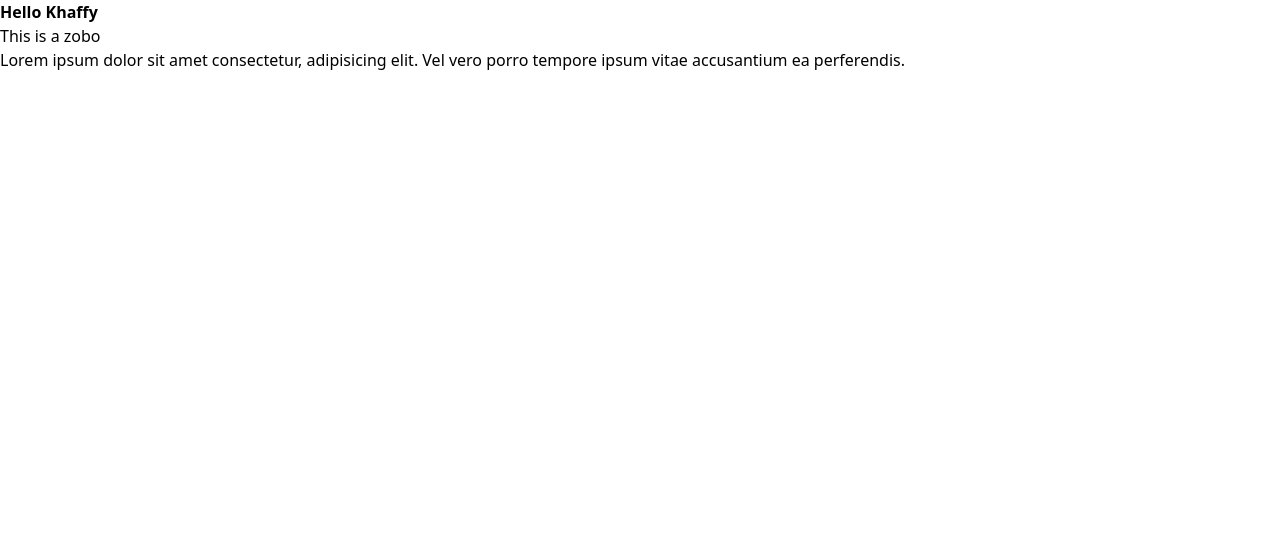
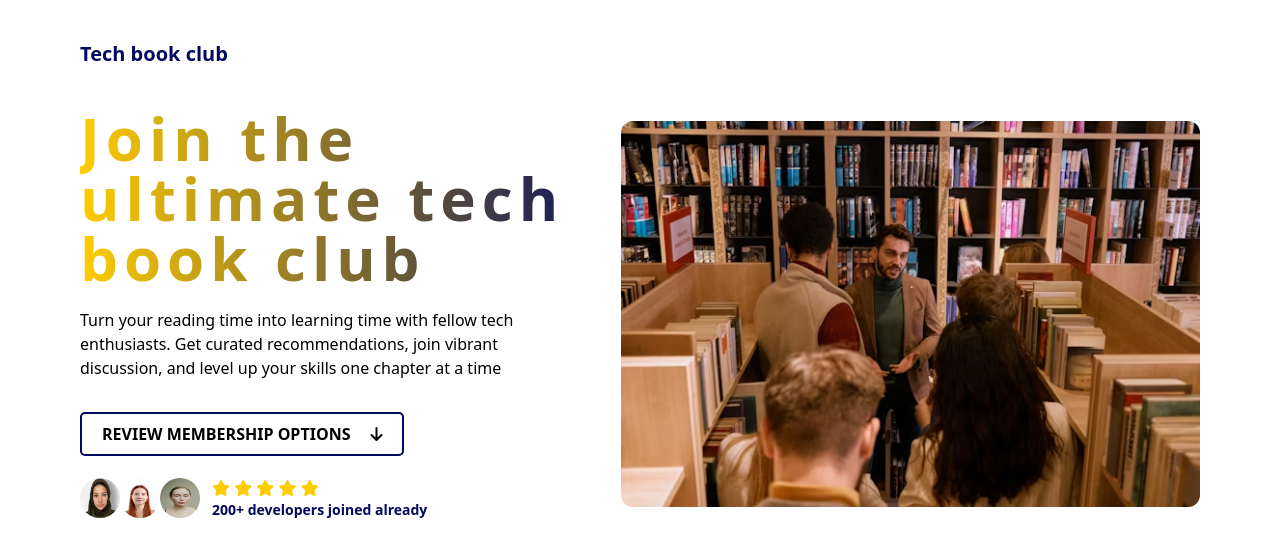
Before and after one commit to Khaffycodes/landing-page-assignment, a website: page src/index.html in a window 1280 px wide. Drawn offline with nearby package versions, Linux system fonts and the light colour scheme; files that its build step writes are made by us from their sources.

Commit message:
created header

```diff
--- a/src/index.html
+++ b/src/index.html
@@ -3,14 +3,81 @@
     <meta charset="UTF-8" />
     <meta name="viewport" content="width=device-width, initial-scale=1.0" />
     <title>landing page</title>
-    <link rel="stylesheet" href="dist/output.css" />
+    <link rel="stylesheet" href="../dist/output.css" />
+    <!-- icons -->
+    <link
+      rel="stylesheet"
+      href="https://cdnjs.cloudflare.com/ajax/libs/font-awesome/6.7.2/css/all.min.css"
+      integrity="sha512-Evv84Mr4kqVGRNSgIGL/F/aIDqQb7xQ2vcrdIwxfjThSH8CSR7PBEakCr51Ck+w+/U6swU2Im1vVX0SVk9ABhg=="
+      crossorigin="anonymous"
+      referrerpolicy="no-referrer"
+    />
   </head>
   <body>
-    <h1 class="font-bold">Hello Khaffy</h1>
-    <div>This is a zobo</div>
-    <p>
-      Lorem ipsum dolor sit amet consectetur, adipisicing elit. Vel vero porro
-      tempore ipsum vitae accusantium ea perferendis.
-    </p>
+    <header class="px-20 py-10 h-screen bg-">
+      <div>
+        <!-- <img src="img/logo.avif" alt="logo-img" class="h-20 w-20" /> -->
+        <a href="#" class="text-primaryColor text-xl font-bold"
+          >Tech book club</a
+        >
+      </div>
+      <div class="mt-[40px] flex items-center justify-between">
+        <div class="basis-1/2">
+          <h1
+            class="text-6xl font-oswald font-bold leading-14 tracking-widest bg-gradient-to-r from-secondaryColor to-primaryColor bg-clip-text text-transparent"
+          >
+            Join the <span class="block">ultimate tech</span
+            ><span class="block"> book club</span>
+          </h1>
+          <p class="mt-5 mr-[55px] text-[16px] font-oswald text-blackColor">
+            Turn your reading time into learning time with fellow tech
+            enthusiasts. Get curated recommendations, join vibrant discussion,
+            and level up your skills one chapter at a time
+          </p>
+          <div
+            class="flex items-center justify-between mt-8 px-5 py-2 border-2 border-primaryColor font-oswald text-[16px] font-bold uppercase w-[60%] rounded-[5px]"
+          >
+            <a href="#" class="">Review membership options</a>
+            <i class="fa-solid fa-arrow-down"></i>
+          </div>
+          <div class="flex items-center mt-5">
+            <div class="flex mr-3">
+              <img
+                src="img/mini-img1.avif"
+                alt="person-img"
+                class="w-10 h-10 rounded-full"
+              />
+              <img
+                src="img/mini-img2.webp"
+                alt="person-img"
+                class="w-10 h-10 rounded-full"
+              />
+              <img
+                src="img/hero-mini1.avif"
+                alt="person-img"
+                class="w-10 h-10 rounded-full"
+              />
+            </div>
+            <div>
+              <i class="fa-solid fa-star text-secondaryColor"></i>
+              <i class="fa-solid fa-star text-secondaryColor"></i>
+              <i class="fa-solid fa-star text-secondaryColor"></i>
+              <i class="fa-solid fa-star text-secondaryColor"></i>
+              <i class="fa-solid fa-star text-secondaryColor"></i>
+              <p class="text-sm font-semibold text-primaryColor">
+                200+ developers joined already
+              </p>
+            </div>
+          </div>
+        </div>
+        <div>
+          <img
+            src="img/hero-img.avif"
+            alt="hero-img"
+            class="basis-1/2 rounded-xl h-full w-full"
+          />
+        </div>
+      </div>
+    </header>
   </body>
 </html>
```
Also changed, not shown: dist/output.css, src/img/logo.avif (added).
